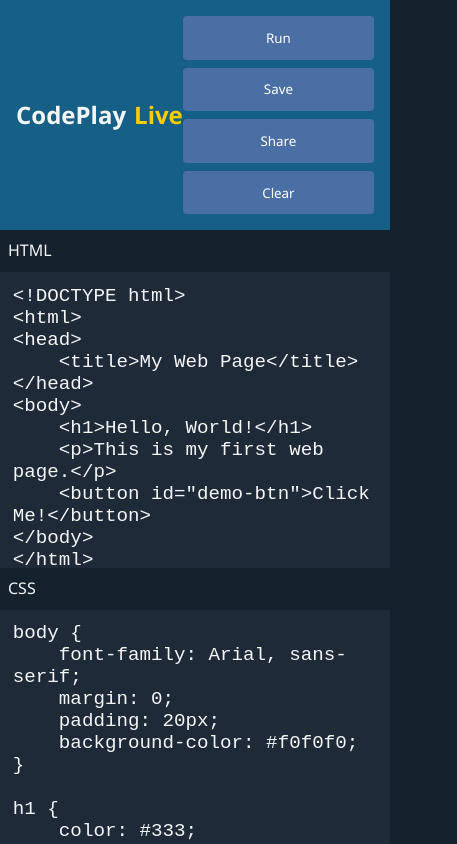
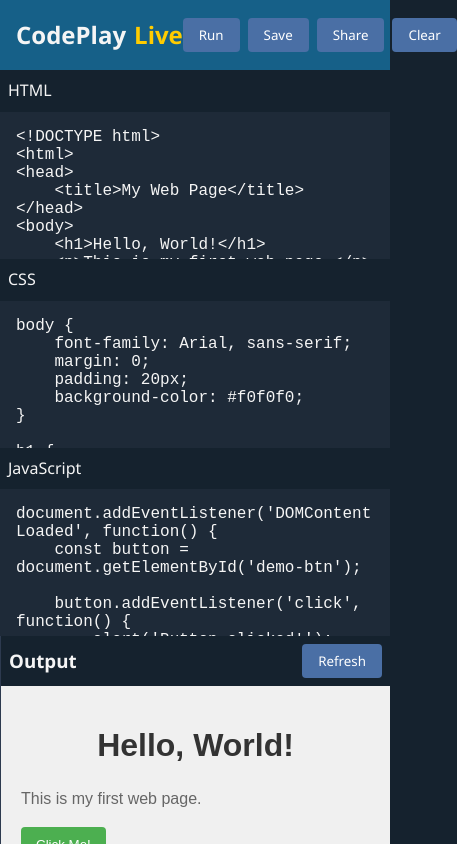
Before and after one commit to Shadowinfinitywarrior/codeplaylive, a plain HTML site: page index.html in a window 390 px wide. Shown: the whole page, 457 px wide, since content can reach past the window. Drawn offline with Linux system fonts and the light colour scheme.

Commit message:
index.html

```diff
--- a/index.html
+++ b/index.html
@@ -227,36 +227,10 @@
                 flex-direction: column;
             }
 
-            .editor-panel, .result-container {
-                width: 100%;
-                min-height: 40vh;
-            }
-
-            .editor-header {
-                text-align: center;
-            }
-
-            .btn-group {
-                flex-direction: column;
-                width: 100%;
-            }
-
-            .btn {
-                width: 100%;
-                padding: 0.8rem;
-            }
-
             .modal-content {
-                width: 95%;
-                margin: 10% auto;
-            }
-
-            .editor-content textarea {
-                font-size: 1.2rem;
-                padding: 0.8rem;
+                width: 90%;
             }
         }
-
     </style>
 </head>
 <body>
```
